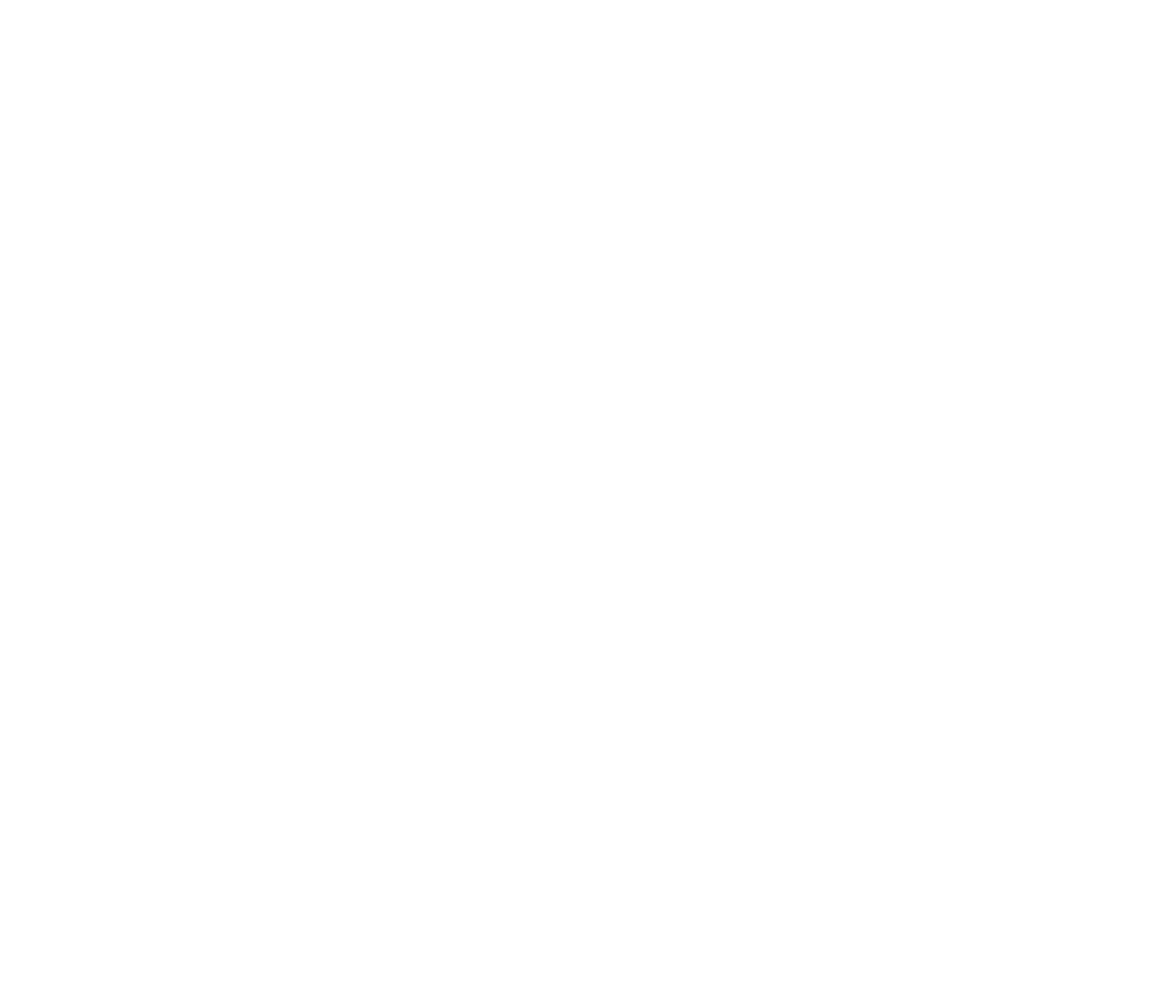
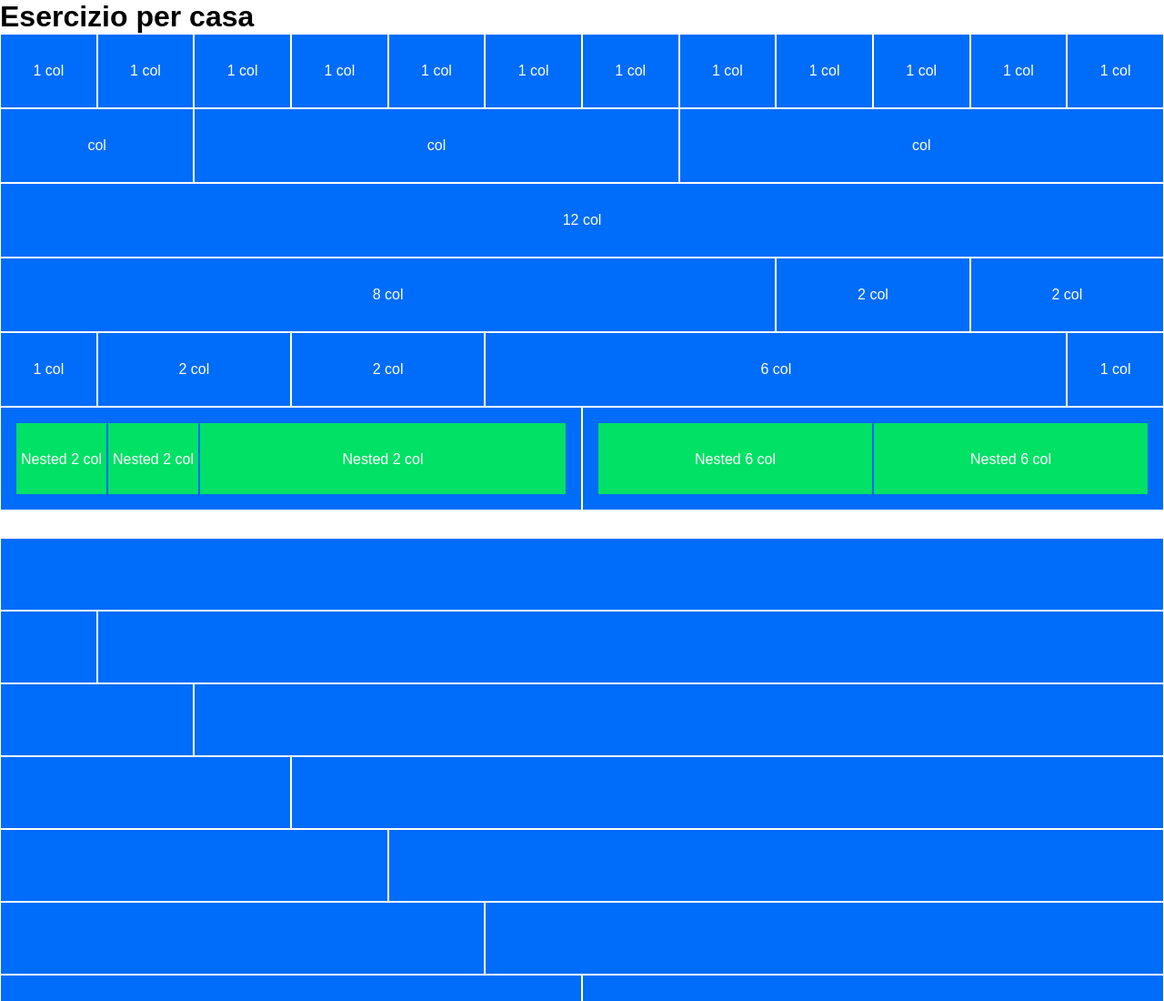
Before and after one commit to DanieleMarino70/html-css-12bool, a plain HTML site: page index.html in a window 1280 px wide. Shown: the top 1100 px of the page at 91% size. Before the commit the page ends 800 px from the top, so only its background shows below. Drawn offline with Linux system fonts and the light colour scheme.

Commit message:
add: main and sections

```diff
--- a/css/bool12.css
+++ b/css/bool12.css
@@ -5,6 +5,8 @@
 	--space-lg: 2rem;
 	--space-xl: 4rem;
 }
+
+
 
 /* UTILS */
 
@@ -42,6 +44,15 @@
 	display: block;
 }
 
+/* JC-CONTENT */
+.jc-content-center{
+	justify-content: center;
+}
+
+/* ALIGN */
+.align-items-center{
+	align-items: center;
+}
 
 /* COL */
 
--- a/css/reset.css
+++ b/css/reset.css
@@ -7,7 +7,6 @@
 * {
 	margin: 0;
 	padding: 0;
-	font: inherit;
 }
 
 body {
--- a/css/style.css
+++ b/css/style.css
@@ -0,0 +1,34 @@
+/* GENERALS */
+section{
+    padding-bottom: 30px;
+}
+
+[class*="col"]{
+    min-height: 5rem;
+    line-height: 5rem;
+    text-align: center;
+    background-color: #006cfa;
+    border: 1px solid white;
+    color: white;
+}
+
+
+
+.row.special div:first-child{
+    flex-basis: calc((100% / 12) * 2);
+    max-width: calc((100% / 12) * 2);
+}
+
+
+[class*="col"] [class*="col"]{
+    height: 5rem;
+    line-height: 5rem;
+    text-align: center;
+    border: 1px solid #006cfa;
+    background-color: #00e165;
+    color: white;
+}
+
+.border{
+    border: 1rem solid #006cfa;
+}
--- a/index.html
+++ b/index.html
@@ -11,6 +11,171 @@
     <title>Bool12</title>
 </head>
 <body>
+    <header>
+        <h1>Esercizio per casa</h1>
+    </header>
+    <main>
+        <section>
+            <div class="row">
+                <div class="col-1">1 col</div>
+                <div class="col-1">1 col</div>
+                <div class="col-1">1 col</div>
+
+                <div class="col-1">1 col</div>
+                <div class="col-1">1 col</div>
+                <div class="col-1">1 col</div>
+
+                <div class="col-1">1 col</div>
+                <div class="col-1">1 col</div>
+                <div class="col-1">1 col</div>
+
+                <div class="col-1">1 col</div>
+                <div class="col-1">1 col</div>
+                <div class="col-1">1 col</div>
+            </div>
+
+            <div class="row special">
+                <div class="col">col</div>
+                <div class="col">col</div>
+                <div class="col">col</div>
+            </div>
+
+            <div class="row">
+                <div class="col-12">12 col</div>
+            </div>
+
+            <div class="row">
+                <div class="col-8">8 col</div>
+                <div class="col-2">2 col</div>
+                <div class="col-2">2 col</div>
+            </div>
+
+            <div class="row">
+                <div class="col-1">1 col</div>
+                <div class="col-2">2 col</div>
+                <div class="col-2">2 col</div>
+                <div class="col-6">6 col</div>
+                <div class="col-1">1 col</div>
+            </div>
+
+            <div class="row">
+                <div class="col-6">
+                    <div class="row border">
+                        <div class="col-2">Nested 2 col</div>
+                        <div class="col-2">Nested 2 col</div>
+                        <div class="col-8">Nested 2 col</div>
+                    </div>
+                </div>
+                <div class="col-6">
+                    <div class="row border">
+                        <div class="col-6">Nested 6 col</div>
+                        <div class="col-6">Nested 6 col</div>
+                    </div>
+
+                </div>
+            </div>
+        </section>
+
+        <section>
+            <div class="row">
+                <div class="col-12"></div>
+            </div>
+
+            <div class="row">
+                <div class="col-1"></div>
+                <div class="col-11"></div>
+            </div>
+
+            <div class="row">
+                <div class="col-2"></div>
+                <div class="col-10"></div>
+            </div>
+
+            <div class="row">
+                <div class="col-3"></div>
+                <div class="col-9"></div>
+            </div>
+
+            <div class="row">
+                <div class="col-4"></div>
+                <div class="col-8"></div>
+            </div>
+
+            <div class="row">
+                <div class="col-5"></div>
+                <div class="col-7"></div>
+            </div>
+
+            <div class="row">
+                <div class="col-6"></div>
+                <div class="col-6"></div>
+            </div>
+
+
+        </section>
+
+        <section>
+            <h2>Offset</h2>
+
+            <div class="row">
+                <div class="col-1 col-offset-11">
+                </div>
+            </div>
+
+            <div class="row">
+                <div class="col-2 col-offset-10">
+                </div>
+            </div>
+
+            <div class="row">
+                <div class="col-3 col-offset-9">
+                </div>
+            </div>
+
+            <div class="row">
+                <div class="col-4 col-offset-8">
+                </div>
+            </div>
+
+            <div class="row">
+                <div class="col-5 col-offset-7">
+                </div>
+            </div>
+
+            <div class="row">
+                <div class="col-6 col-offset-6">
+                </div>
+            </div>
+
+            <div class="row">
+                <div class="col-7 col-offset-5">
+                </div>
+            </div>
+
+            <div class="row">
+                <div class="col-8 col-offset-4">
+                </div>
+            </div>
+
+            <div class="row">
+                <div class="col-9 col-offset-3">
+                </div>
+            </div>
+
+            <div class="row">
+                <div class="col-10 col-offset-2">
+                </div>
+            </div>
+
+            <div class="row">
+                <div class="col-11 col-offset-1">
+                </div>
+            </div>
+        </section>
+
+    </main>
+
+
 
 </body>
 </html>
```
